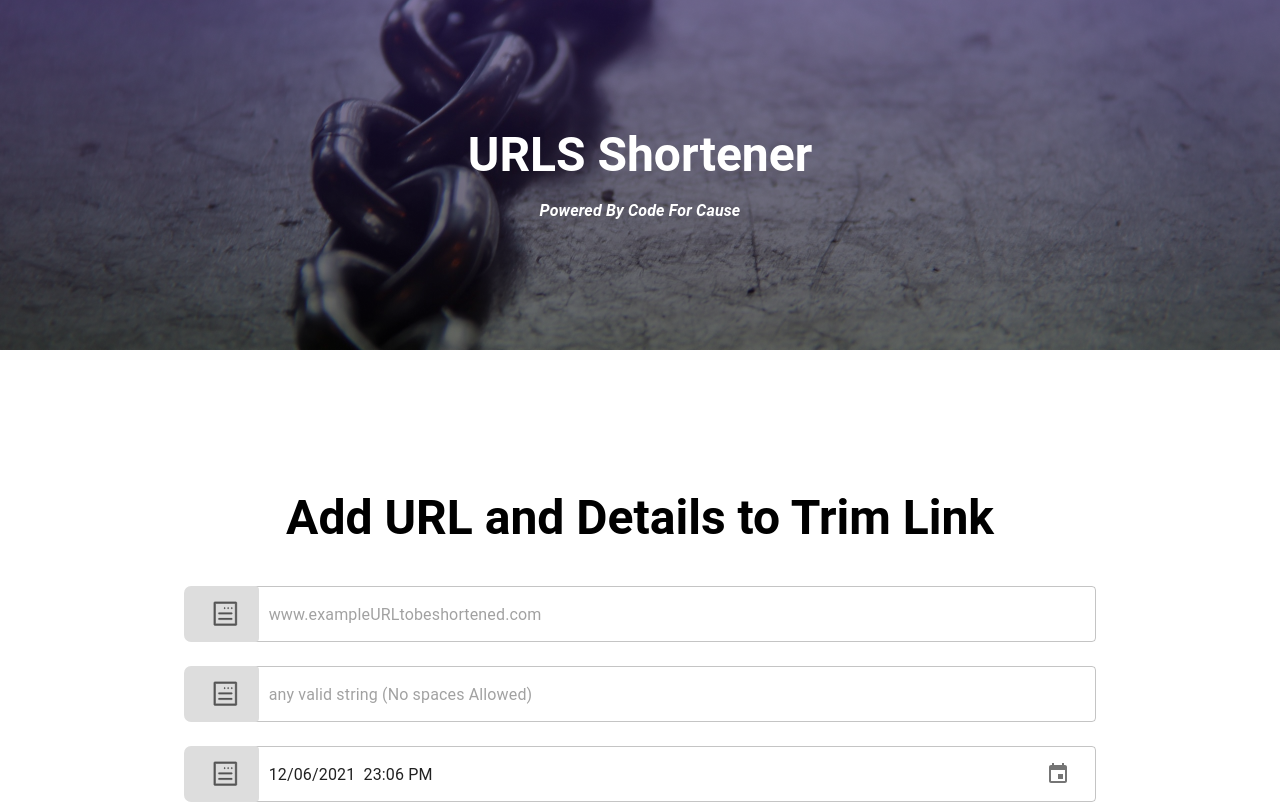
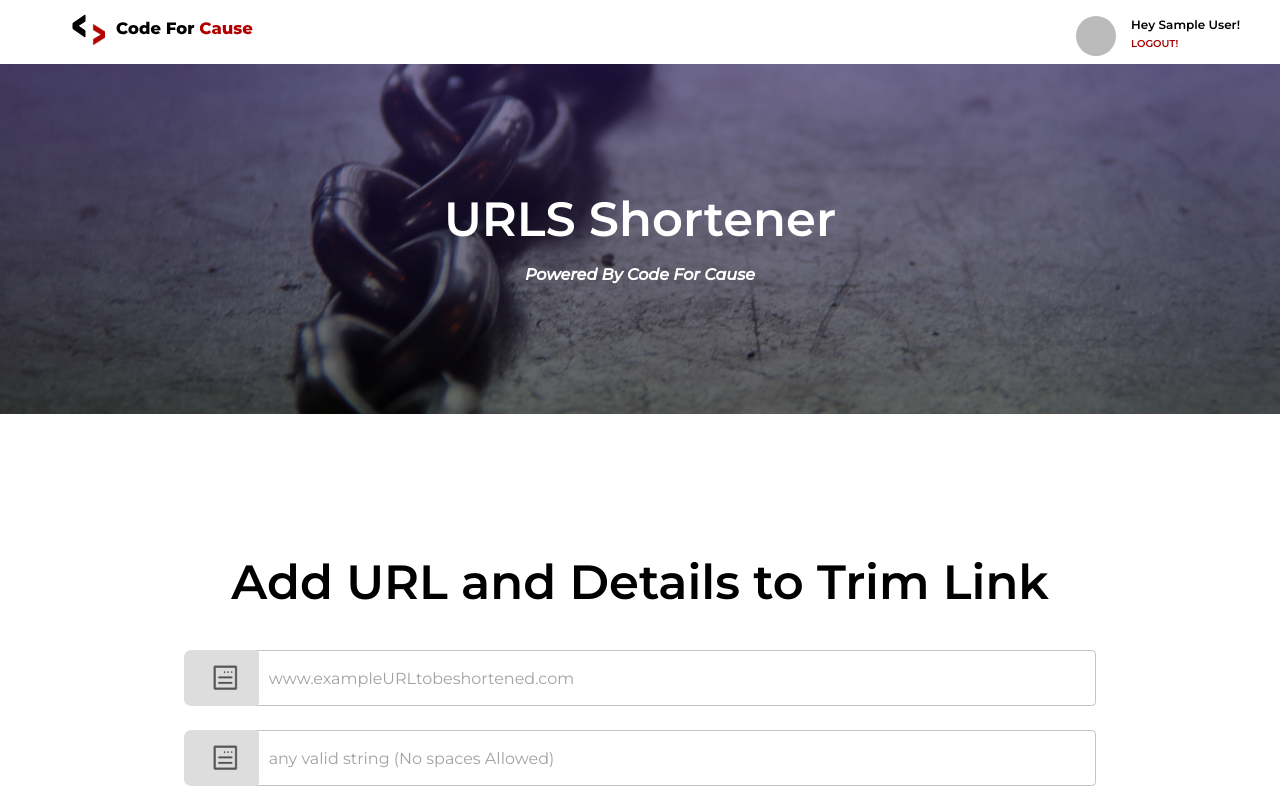
Before and after one commit to codeforcauseorg/click-short, a React (Create React App) app in the folder frontend/: page / in a window 1280 px wide. Shown: the top 804 px of the page. Built offline with nearby package versions, Linux system fonts and the light colour scheme; no server answers; sample sign-in values are in the browser's storage.

Commit message:
created NavBar and added AuthGuard

```diff
--- a/frontend/src/App.js
+++ b/frontend/src/App.js
@@ -1,8 +1,15 @@
-import { useEffect, useState, useMemo } from 'react'
-import Routes from './Routes';
-import { UserContext } from './context';
-import { auth } from './services/authService'
-import { SnackbarProvider } from 'notistack';
+import { useEffect, useState, useMemo } from "react";
+import Routes from "./Routes";
+import { UserContext } from "./context";
+import { auth } from "./services/authService";
+import { SnackbarProvider } from "notistack";
+import { ThemeProvider } from "@material-ui/core/styles";
+import { createMuiTheme } from "@material-ui/core/styles";
+const theme = createMuiTheme({
+  typography: {
+    fontFamily: ["Montserrat"].join(","),
+  },
+});
 
 function App() {
   const [user, setUser] = useState();
@@ -11,7 +18,11 @@ function App() {
   useEffect(() => {
     auth.onAuthStateChanged(async (user) => {
       if (user) {
-        const userItems = JSON.stringify({ displayName: user.displayName, photoURL: user.photoURL, uid: user.uid })
+        const userItems = JSON.stringify({
+          displayName: user.displayName,
+          photoURL: user.photoURL,
+          uid: user.uid,
+        });
         localStorage.setItem("clickShortUser", userItems);
       }
       setUser(user);
@@ -19,12 +30,14 @@ function App() {
   }, []);
 
   return (
-    <UserContext.Provider value={value}>
-      <SnackbarProvider maxSnack={3}>
-        <Routes />
-      </SnackbarProvider>
-    </UserContext.Provider>
-  )
+    <ThemeProvider theme ={theme}>
+      <UserContext.Provider value={value}>
+        <SnackbarProvider maxSnack={3}>
+          <Routes />
+        </SnackbarProvider>
+      </UserContext.Provider>
+    </ThemeProvider>
+  );
 }
 
 export default App;
--- a/frontend/src/Routes.js
+++ b/frontend/src/Routes.js
@@ -1,9 +1,11 @@
-import React from 'react'
+import React from "react";
 import { Route, Switch, Router } from "react-router-dom";
-import HomeView from './views/HomeView'
-import Login from './views/Login';
-import { createBrowserHistory } from 'history';
-import Page404 from './components/Page404';
+import HomeView from "./views/HomeView";
+import Login from "./views/Login";
+import { createBrowserHistory } from "history";
+import Page404 from "./components/Page404";
+import NavBar from "./components/NavBar";
+import AuthGuard from "./components/Guards/AuthGuard";
 
 const history = createBrowserHistory();
 
@@ -11,13 +13,25 @@ const routeRender = () => {
   return (
     <Router history={history}>
       <Switch>
-        <Route path="/" exact render={props => <HomeView />} />
-        <Route path="/login" exact render={props => <Login />} />
-        <Route path="/notFound" exact render={props => <Page404 />} />
+        <Route path="/" exact>
+          <AuthGuard>
+            <NavBar />
+            <HomeView />
+          </AuthGuard>
+        </Route>
+        <Route path="/login" exact>
+          <Login />
+        </Route>
+        <Route path="/notFound" exact>
+          <AuthGuard>
+            <NavBar />
+            <Page404 />
+          </AuthGuard>
+        </Route>
       </Switch>
     </Router>
-  )
-}
+  );
+};
 
 function Routes() {
   return routeRender({});
--- /dev/null
+++ b/frontend/src/components/Guards/AuthGuard.js
@@ -0,0 +1,26 @@
+import React, { useContext } from "react";
+import { UserContext } from "../../context";
+import { Redirect } from "react-router-dom";
+
+function AuthGuard({children}) {
+    let {user} =  useContext(UserContext)
+    if (user === undefined) {
+        return (
+          <div
+            style={{
+              width: "100vw",
+              height: "100vh",
+              display: "flex",
+              alignItems: "center",
+              justifyContent: "center",
+            }}
+          > Loading ...</div>
+        );
+      } else if (user === null) {
+        return <Redirect to="/login" />;
+      } else {
+        return children;
+      }
+}
+
+export default AuthGuard;
--- /dev/null
+++ b/frontend/src/components/NavBar.js
@@ -0,0 +1,86 @@
+import React, { useContext } from "react";
+import { makeStyles } from "@material-ui/core/styles";
+import AppBar from "@material-ui/core/AppBar";
+import Toolbar from "@material-ui/core/Toolbar";
+import { Typography , Box } from "@material-ui/core";
+import Avatar from "@material-ui/core/Avatar";
+import { UserContext } from "../context";
+import { Link as RouterLink } from "react-router-dom";
+import PropTypes from "prop-types";
+import { logout } from "../services/authService";
+
+const useStyles = makeStyles((theme) => ({
+  root: {
+    flexGrow: 1,
+  },
+  menuButton: {
+    marginRight: theme.spacing(2),
+  },
+  title: {
+    color: "#000000",
+    marginLeft: "15px",
+    fontSize: "12px",
+    fontWeight: "600",
+  },
+  items: {
+    flexGrow: 1,
+    display: "flex",
+    justifyContent: "flex-end",
+    marginRight: theme.spacing(2),
+    marginTop: theme.spacing(1),
+  },
+  appBar: {
+    backgroundColor: "#fff",
+  },
+  logo: {
+    marginLeft: theme.spacing(6),
+  },
+  logOut: {
+    color: "rgb(166, 0, 0)",
+    cursor: "pointer",
+    whiteSpace: "nowrap",
+    fontSize: "10px",
+    fontWeight: "600",
+  },
+}));
+
+export default function NavBar() {
+  const classes = useStyles();
+  const { user, setUser } = useContext(UserContext);
+  const handleLogout = () => {
+    logout();
+    setUser(null);
+  };
+
+  return (
+    <div className={classes.root}>
+      <AppBar position="static" elevation={0} className={classes.appBar}>
+        <Toolbar>
+          <RouterLink to="/">
+            <img
+              className={classes.logo}
+              alt="logo"
+              src="/images/logo.svg"
+            ></img>
+          </RouterLink>
+          <div className={classes.items}>
+            <Avatar alt={user.displayName} src={user.photoURL} />
+            <Typography  className={classes.title}>
+              Hey {user.displayName}!<br></br>
+              <Typography
+                variant="button"
+                className={classes.logOut}
+                onClick={handleLogout}
+              >
+                LogOut!
+              </Typography>
+            </Typography>
+          </div>
+        </Toolbar>
+      </AppBar>
+    </div>
+  );
+}
+NavBar.propTypes = {
+  className: PropTypes.string,
+};
--- a/frontend/src/views/HomeView/index.js
+++ b/frontend/src/views/HomeView/index.js
@@ -18,6 +18,7 @@ function HomeView() {
   const handleLogout = () => {
     logout();
     setUser(null);
+    console.log(user)
   }
 
   if (user === null) {
```
Also changed, not shown: frontend/public/images/logo.svg (added), frontend/src/services/authService.js (line endings or trailing spaces).
